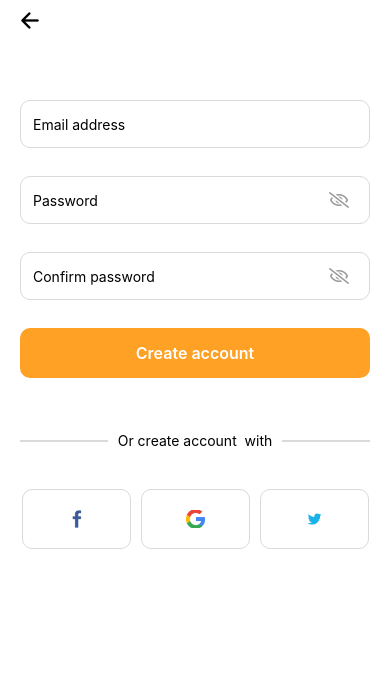
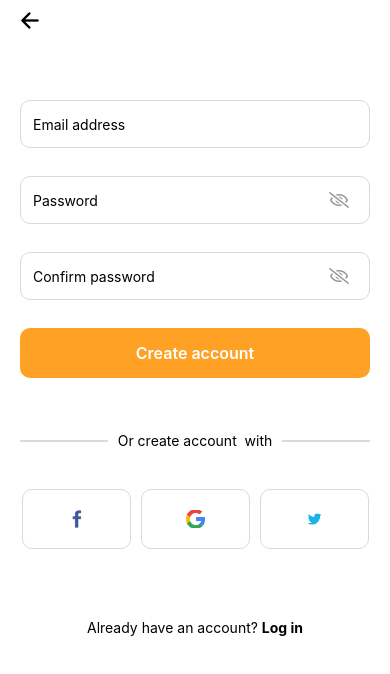
Before and after one commit to pedrohenriquefelima/my-application, a React Native app: screen /CreateOrLogin in a window 390 px wide. Shown: the top 674 px of the page. Built offline with nearby package versions, Linux system fonts and the light colour scheme.

Commit message:
already-have-an-account

```diff
--- a/screens/CreateAccountAndLogIn.jsx
+++ b/screens/CreateAccountAndLogIn.jsx
@@ -25,6 +25,10 @@ export default function CreateAccountAndLogIn({route, navigation}) {
     function reverseVisibleHandler() {
         setSecureEntry((prev)=> !prev);
         secureEntry ? setSecureEntryIcon('eye') : setSecureEntryIcon('eye-slash');
+    }
+
+    function switchMode() {
+        console.log('mode switched');
     }
 
     return (
@@ -63,6 +67,12 @@ export default function CreateAccountAndLogIn({route, navigation}) {
                 </View>
                 <View style={{marginTop: 40}}>
                     <AlternativeLogins/>
+                </View>
+                <View style={styles.alreadyHave}>
+                    <Text>Already have an account? </Text>
+                    <TouchableOpacity onPress={switchMode}>
+                            <Text style={{fontWeight: 'bold'}}>Log in</Text>
+                    </TouchableOpacity>
                 </View>
             </View>
 
@@ -143,6 +153,12 @@ const styles = StyleSheet.create({
     },
     marginLeft: {
         marginLeft: 10
+    },
+    alreadyHave: {
+        flexDirection: 'row',
+        marginTop: '20%',
+        alignItems: 'center',
+        justifyContent: 'center'
     }
 
 })
```
